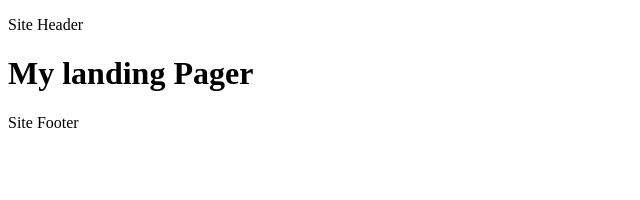
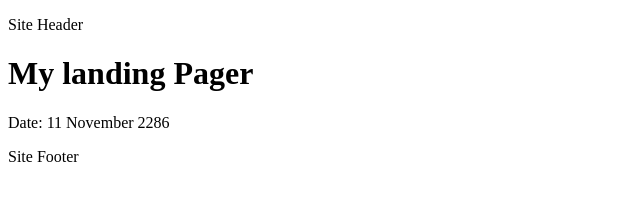
Before and after one commit to LukasWoodtli/gatsby-example, a Gatsby site: page / in a window 1280 px wide. Shown: the whole page, without its empty margins (0-640 px from the left). Built offline with nearby package versions, Linux system fonts and the light colour scheme; Gatsby itself is replaced by a stand-in of ours.

Commit message:
Add date formatting example
Change-Id: I2f2a2efefc98f32807c815d57c68d92364fdf137

```diff
--- a/package.json
+++ b/package.json
@@ -29,6 +29,7 @@
     "gatsby-source-filesystem": "^4.10.0",
     "gatsby-transformer-remark": "^5.10.1",
     "gatsby-transformer-sharp": "^4.10.0",
+    "moment": "^2.29.1",
     "react": "^17.0.1",
     "react-dom": "^17.0.1",
     "react-helmet": "^6.1.0"
--- a/src/pages/index.tsx
+++ b/src/pages/index.tsx
@@ -1,10 +1,12 @@
 import * as React from "react"
 import Layout from "../components/layout";
+import moment from "moment";
 
 const IndexPage = () => {
   return (
     <Layout>
       <h1>My landing Pager</h1>
+        <div>Date: {moment(new Date(9999234569999)).format('D MMMM YYYY')}</div>
     </Layout>
   )
 }
```
Also changed, not shown: 1 other file.
